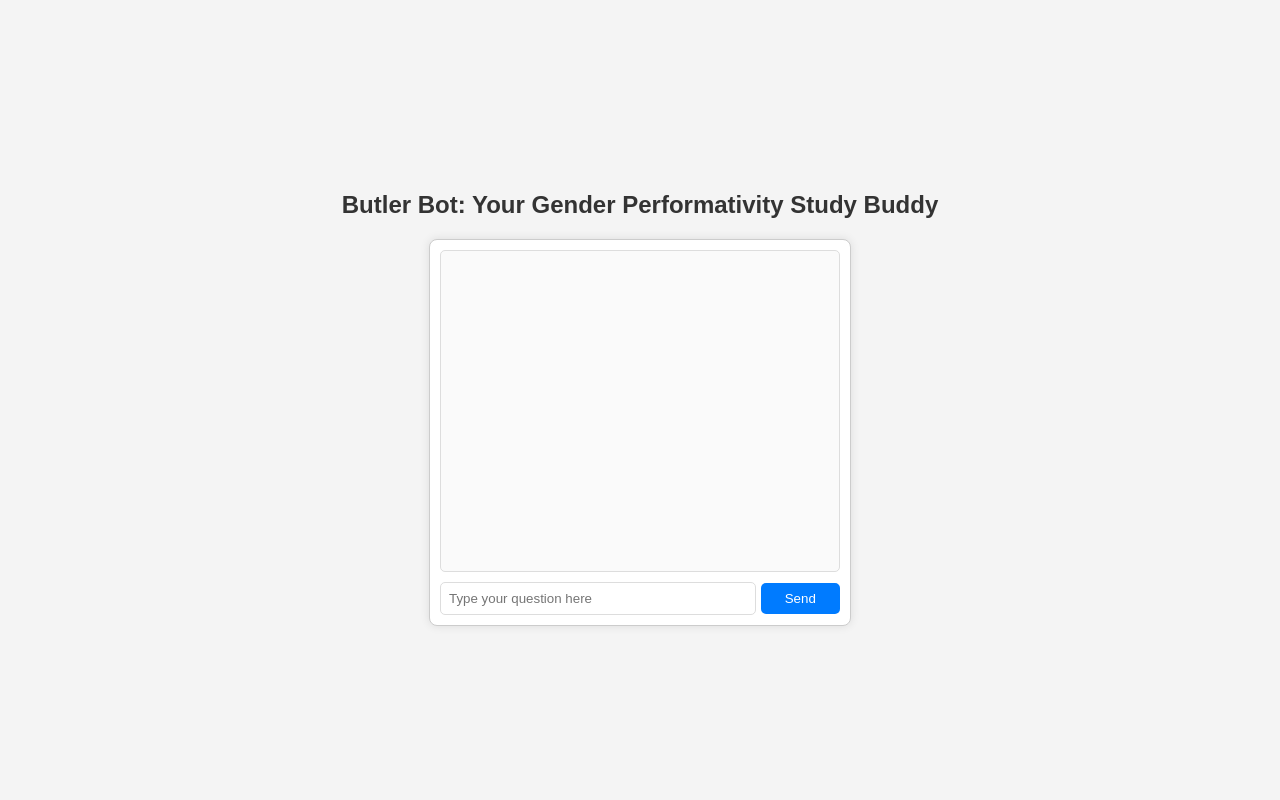
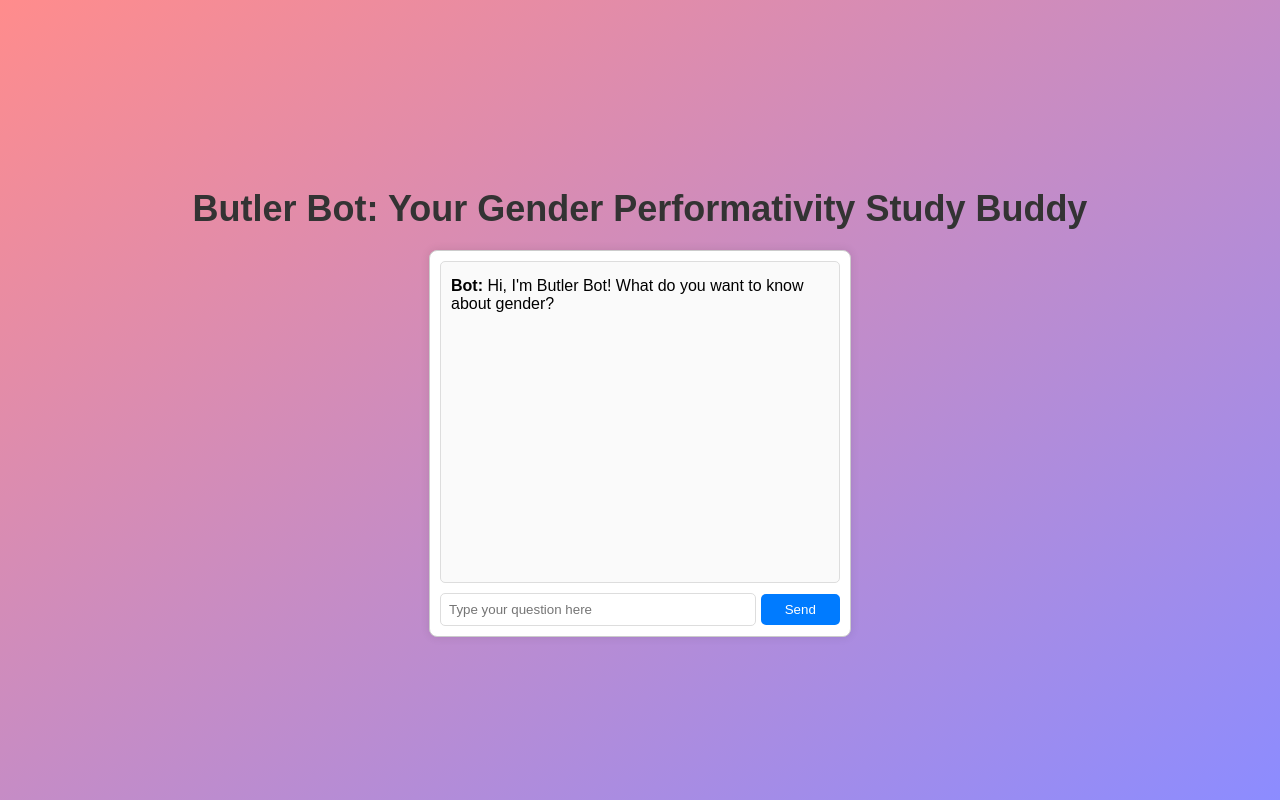
Before and after one commit to ebuckley3/Butler-Bot, a plain HTML site: page index.html in a window 1280 px wide. Drawn offline with Linux system fonts and the light colour scheme.

Commit message:
Update index.html

```diff
--- a/index.html
+++ b/index.html
@@ -16,14 +16,15 @@
             justify-content: center;
             height: 100vh;
             margin: 0;
-            background-color: #f4f4f4;
+            background: linear-gradient(to bottom right, #ff8c8c, #8c8cff);
         }
 
         /* Styling for the title */
         h1 {
-            font-size: 24px;
+            font-size: 36px; /* 50% larger than 24px */
             color: #333;
             margin-bottom: 20px;
+            text-align: center;
         }
 
         /* Container for the chat interface */
@@ -89,7 +90,10 @@
 <body>
     <h1>Butler Bot: Your Gender Performativity Study Buddy</h1>
     <div id="chat-container">
-        <div id="chatbox"></div>
+        <div id="chatbox">
+            <!-- Initial message from the bot -->
+            <p><strong>Bot:</strong> Hi, I'm Butler Bot! What do you want to know about gender?</p>
+        </div>
         <div class="input-container">
             <input type="text" id="user-input" placeholder="Type your question here">
             <button onclick="getResponse()">Send</button>
```
